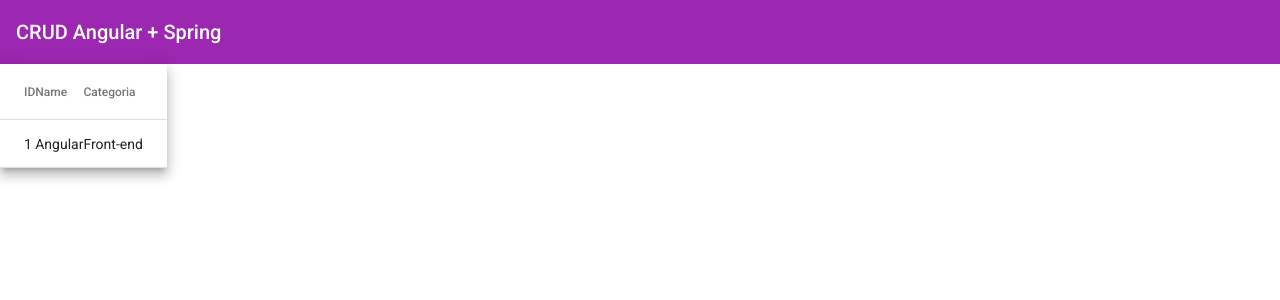
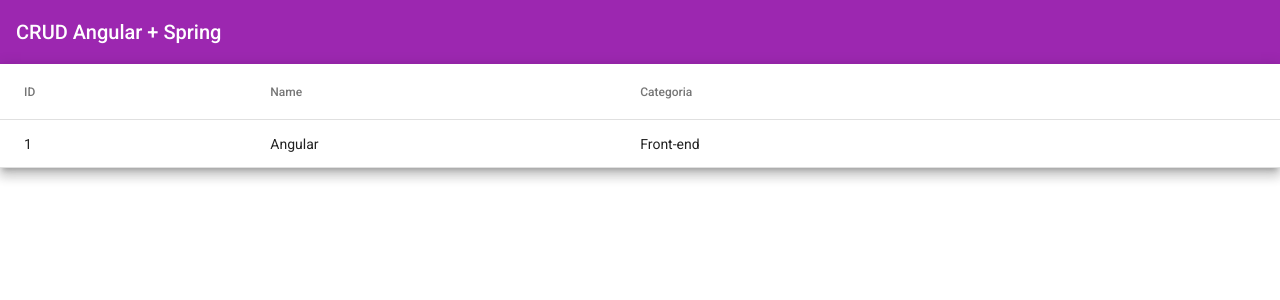
Before and after one commit to RamonCruz-2020/crud-angular, an Angular app: page /courses in a window 1280 px wide. Shown: the top 300 px of the page. Built offline with nearby package versions, Linux system fonts and the light colour scheme.

Commit message:
Add Material table CSS and module Material App.

```diff
--- a/src/app/courses/courses/courses.component.scss
+++ b/src/app/courses/courses/courses.component.scss
@@ -0,0 +1,3 @@
+table {
+  width: 100%;
+}
```
